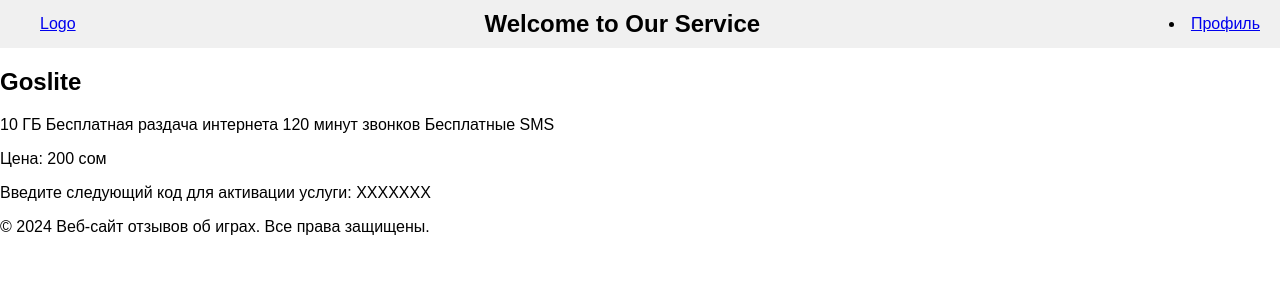
After one commit to Zinko17/PracticeProject, a Django app: page /service/1/ in a window 1280 px wide. The commit adds this page. Shown: the top 300 px of the page. Run offline with Django 4.2, Linux system fonts and the light colour scheme; data comes from the database, SQL or seed files in the repository; both versions use the stored data as it was after the commit.

Commit message:
a few changes on the main page, adding a detailed description of the service page and the ability to leave a request

```diff
--- a/mainapp/static/mainapp/css/profile.css
+++ b/mainapp/static/mainapp/css/profile.css
@@ -53,3 +53,31 @@ header h1 {
 .profile-details p {
     margin: 5px 0;
 }
+
+.service-requests h2 {
+    font-size: 1.5rem;
+    color: #333;
+    margin-bottom: 10px;
+    text-align: center; /* Добавляем центрирование текста */
+}
+
+.service-requests p {
+    text-align: center; /* Добавляем центрирование текста */
+}
+
+.service-requests ul {
+    list-style-type: none;
+    padding: 0;
+    text-align: center; /* Добавляем центрирование текста */
+}
+
+.service-requests li {
+    margin-bottom: 10px;
+    border-bottom: 1px solid #ccc;
+    padding-bottom: 5px;
+    text-align: center; /* Добавляем центрирование текста */
+}
+
+.service-requests li:last-child {
+    border-bottom: none;
+}
--- /dev/null
+++ b/mainapp/templates/mainapp/service_detail.html
@@ -0,0 +1,48 @@
+{% load static %}
+<!DOCTYPE html>
+<html lang="en">
+<head>
+    <meta charset="UTF-8">
+    <meta name="viewport" content="width=device-width, initial-scale=1.0">
+    <title>{{ service.name }} - Подробности</title>
+    <link rel="stylesheet" href="{% static 'mainapp/css/profile.css' %}">
+</head>
+<body>
+    <header>
+        <div class="logo">
+            <a href="/">Logo</a>
+        </div>
+        <div class="header-text">
+            <h1>Welcome to Our Service</h1>
+        </div>
+        <div class="profile-button">
+            <li><a href="/profile/">Профиль</a></li>
+        </div>
+    </header>
+
+<main>
+    <!-- Карточка услуги -->
+    <section class="service-card">
+        <h2>{{ service.name }}</h2>
+        <p>{{ service.description }}</p>
+        <p>Цена: {{ service.price }} сом</p>
+        {% if service.category == 'mobile_internet' %}
+            <!-- Выводим код для активации услуги мобильного интернета -->
+            <p>Введите следующий код для активации услуги: XXXXXXX</p>
+        {% elif user.is_authenticated %}
+            <!-- Выводим кнопку для добавления заявки на услугу -->
+            <form action="{% url 'add_request' %}" method="post">
+                {% csrf_token %}
+                <input type="hidden" name="service_id" value="{{ service.id }}">
+                <button type="submit">Добавить в профиль</button>
+            </form>
+        {% endif %}
+    </section>
+</main>
+
+<footer>
+    <p>&copy; 2024 Веб-сайт отзывов об играх. Все права защищены.</p>
+</footer>
+
+</body>
+</html>
--- a/mainapp/urls.py
+++ b/mainapp/urls.py
@@ -10,4 +10,6 @@ urlpatterns = [
     path('register/', views.register_view, name="register"),
     path('accounts/login/', auth_views.LoginView.as_view(), name='login'),
     path('accounts/logout/', auth_views.LogoutView.as_view(), name='logout'),
+    path('service/<int:service_id>/', views.service_detail, name='service_detail'),
+    path('add_request/', views.add_request, name='add_request'),
 ] + static(settings.STATIC_URL, document_root=settings.STATIC_ROOT)
--- a/mainapp/views.py
+++ b/mainapp/views.py
@@ -1,5 +1,5 @@
 from django.contrib.auth.decorators import login_required
-from django.shortcuts import render, redirect
+from django.shortcuts import render, redirect, get_object_or_404
 from .models import Service, UserProfile
 from .forms import UserProfileForm, UserForm, RegistrationForm
 
@@ -12,7 +12,8 @@ def main(request):
 @login_required
 def profile_view(request):
     user_profile = UserProfile.objects.get(user=request.user)
-    return render(request, 'mainapp/profile.html', {'userprofile': user_profile})
+    service_requests = user_profile.services.all()  # Получаем все заявки пользователя
+    return render(request, 'mainapp/profile.html', {'userprofile': user_profile, 'service_requests': service_requests})
 
 from django.contrib.auth.models import User
 from .forms import UserProfileForm, UserForm, RegistrationForm
@@ -36,3 +37,26 @@ def register_view(request):
         user_form = UserForm()
         profile_form = UserProfileForm()
     return render(request, 'registration/registration.html', {'user_form': user_form, 'profile_form': profile_form})
+
+
+def service_detail(request, service_id):
+    # Получаем объект Service по его идентификатору или возвращаем 404, если он не существует
+    service = get_object_or_404(Service, pk=service_id)
+    return render(request, 'mainapp/service_detail.html', {'service': service})
+
+
+@login_required
+def add_request(request):
+    if request.method == 'POST':
+        service_id = request.POST.get('service_id')
+        service = Service.objects.get(pk=service_id)
+        user_profile = request.user.userprofile
+        user_profile.services.add(service)
+
+        # Устанавливаем флаг в сессии, чтобы сообщить шаблону об успешном добавлении
+        request.session['service_added'] = True
+
+        # Перенаправляем на страницу, чтобы избежать повторной отправки формы
+        return redirect('service_detail', service_id=service_id)
+    else:
+        return redirect('main')
```
Also changed, not shown: mainapp/static/mainapp/css/main.css (+34 -4 lines), mainapp/templates/mainapp/main.html (+5 -3 lines), mainapp/templates/mainapp/profile.html (+18 -3 lines), db.sqlite3.
